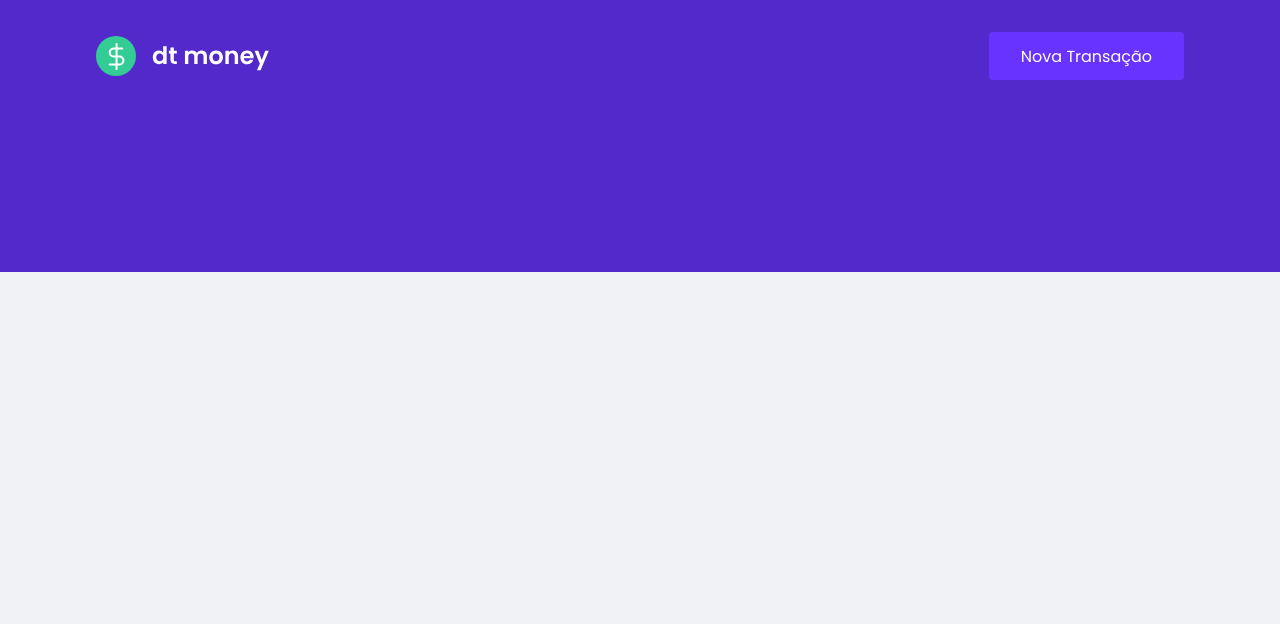
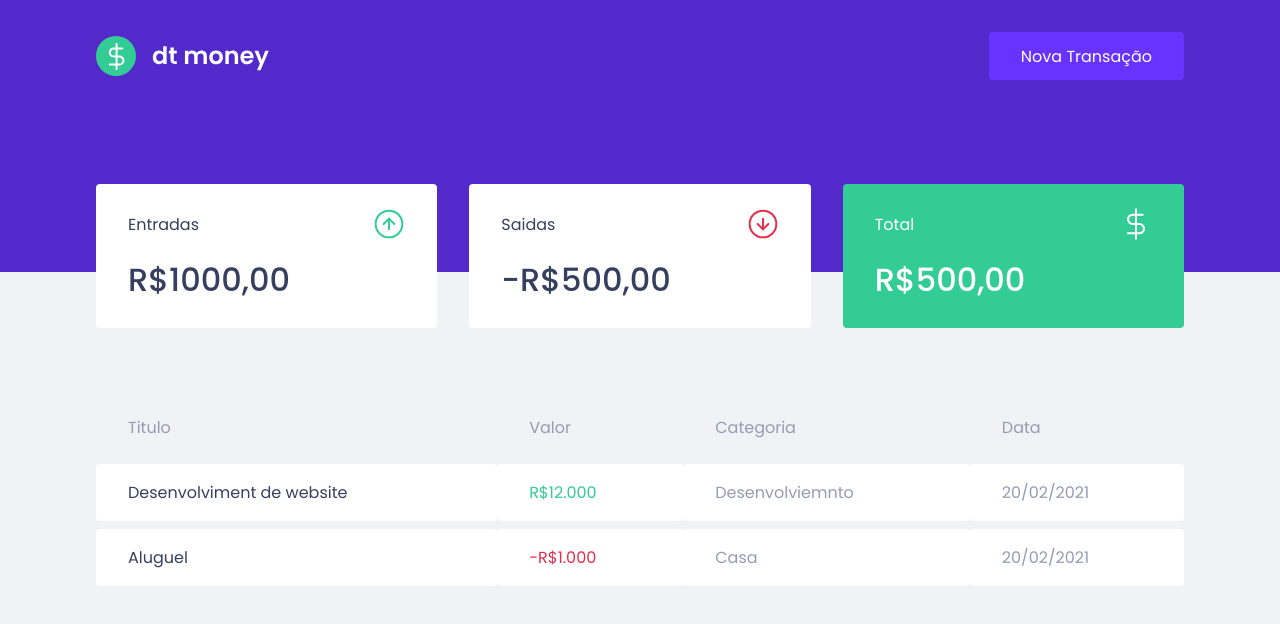
Before and after one commit to luanyata/DTMonay, a React (Create React App) app: page / in a window 1280 px wide. Shown: the top 624 px of the page. Built offline with nearby package versions, Linux system fonts and the light colour scheme.

Commit message:
:sparkles:  Criacao do Dashboard

```diff
--- a/public/index.html
+++ b/public/index.html
@@ -6,7 +6,7 @@
 	<meta charset="utf-8" />
 	<meta name="viewport" content="width=device-width, initial-scale=1" />
 	<link rel="shortcut icon" href="favicon.png" type="image/png">
-	<link href="https://fonts.googleapis.com/css2?family=Poppins:wght@400;600&display=swap" rel="stylesheet">
+	<link href="https://fonts.googleapis.com/css2?family=Poppins:wght@400;500;600&display=swap" rel="stylesheet">
 	<title>DTMoney</title>
 </head>
 
--- a/src/App.tsx
+++ b/src/App.tsx
@@ -1,11 +1,13 @@
 import { GlobalStyle } from './styles/global'
 import Header from "./components/Header"
+import Dashboard from './components/Dashboard'
 
 function App() {
 	return (
 		<>
 			<GlobalStyle />
 			<Header />
+			<Dashboard />
 		</>
 	);
 }
--- /dev/null
+++ b/src/components/Dashboard/index.tsx
@@ -0,0 +1,12 @@
+import { Container } from "./styles";
+import Summary from '../Summary/'
+import TransactionsTable from "../TransactionsTable";
+
+export default function Dashboard() {
+	return (
+		<Container>
+			<Summary />
+			<TransactionsTable />
+		</Container>
+	)
+}
--- /dev/null
+++ b/src/components/Dashboard/styles.ts
@@ -0,0 +1,7 @@
+import styled from "styled-components";
+
+export const Container = styled.main`
+	max-width: 1120px;
+	margin: 0 auto;
+	padding: 2.5rem 1rem
+`
--- /dev/null
+++ b/src/components/Summary/index.tsx
@@ -0,0 +1,34 @@
+import { Container } from "./styles";
+import incomeImg from '../../assets/income.svg'
+import outcomeImg from '../../assets/outcome.svg'
+import totalImg from '../../assets/total.svg'
+
+export default function Summary() {
+	return (
+		<Container>
+			<div>
+				<header>
+					<p>Entradas</p>
+					<img src={incomeImg} alt="Entradas" />
+				</header>
+				<strong>R$1000,00</strong>
+			</div>
+
+			<div>
+				<header>
+					<p>Saidas</p>
+					<img src={outcomeImg} alt="Saidas" />
+				</header>
+				<strong>-R$500,00</strong>
+			</div>
+
+			<div className="highlight-backgroud">
+				<header>
+					<p>Total</p>
+					<img src={totalImg} alt="Total" />
+				</header>
+				<strong>R$500,00</strong>
+			</div>
+		</Container>
+	)
+}
--- /dev/null
+++ b/src/components/Summary/styles.ts
@@ -0,0 +1,34 @@
+import styled from "styled-components";
+
+export const Container = styled.div`
+	display:grid;
+	grid-template-columns: repeat(3,1fr);
+	gap: 2rem;
+	margin-top: -8rem;
+
+	div{
+		background: var(--shape);
+		padding: 1.5rem 2rem;
+		border-radius: 0.25rem;
+		color: var(--text-title);
+
+		header{
+			display:flex;
+			align-items:center;
+			justify-content:space-between
+		}
+
+		strong{
+			display:block;
+			margin-top: 1rem;
+			font-size: 2rem;
+			font-weight: 500;
+			line-height:3rem
+		}
+
+		&.highlight-backgroud{
+background: var(--green);
+color:#fff
+		}
+	}
+`;
--- /dev/null
+++ b/src/components/TransactionsTable/index.tsx
@@ -0,0 +1,33 @@
+import { Container } from "./styles";
+
+export default function TransactionsTable() {
+	return (
+		<Container>
+			<table>
+				<thead>
+					<tr>
+						<th>Titulo</th>
+						<th>Valor</th>
+						<th>Categoria</th>
+						<th>Data</th>
+					</tr>
+				</thead>
+				<tbody>
+					<tr>
+						<td>Desenvolviment de website</td>
+						<td className="deposit">R$12.000</td>
+						<td>Desenvolviemnto</td>
+						<td>20/02/2021</td>
+					</tr>
+
+					<tr>
+						<td>Aluguel</td>
+						<td className="withdraw">-R$1.000</td>
+						<td>Casa</td>
+						<td>20/02/2021</td>
+					</tr>
+				</tbody>
+			</table>
+		</Container>
+	)
+}
--- /dev/null
+++ b/src/components/TransactionsTable/styles.ts
@@ -0,0 +1,38 @@
+import styled from "styled-components";
+
+export const Container = styled.div`
+	margin-top: 4rem;
+
+	table{
+		width: 100%;
+		border-spacing: 0 0.5rem;
+
+		th{
+			color: var(--text-body);
+			font-weight:400;
+			padding: 1rem 2rem;
+			text-align: left;
+			line-height: 1.5rem
+		}
+
+		td{
+			padding: 1rem 2rem;
+			border:0;
+			background: var(--shape);
+			color: var(--text-body);
+			border-radius: 0.25rem;
+
+			&:first-child{
+				color: var(--text-title);
+			}
+
+			&.deposit{
+				color: var(--green);
+			}
+
+			&.withdraw{
+				color:var(--red)
+			}
+		}
+	}
+`
--- a/src/styles/global.ts
+++ b/src/styles/global.ts
@@ -4,11 +4,12 @@
 :root {
 	--background: #f0f2f5;
 	--red:#E52E4D;
+	--green:#33cc95;
 	--blue: #5429CC;
 	--blue-light:#6933FF;
 	--text-title: #363F5F;
-	--text-body:#969CB3
-	--shape:#FFFFFF
+	--text-body:#969CB3;
+	--shape:#FFF;
 }
 
 *{
```
